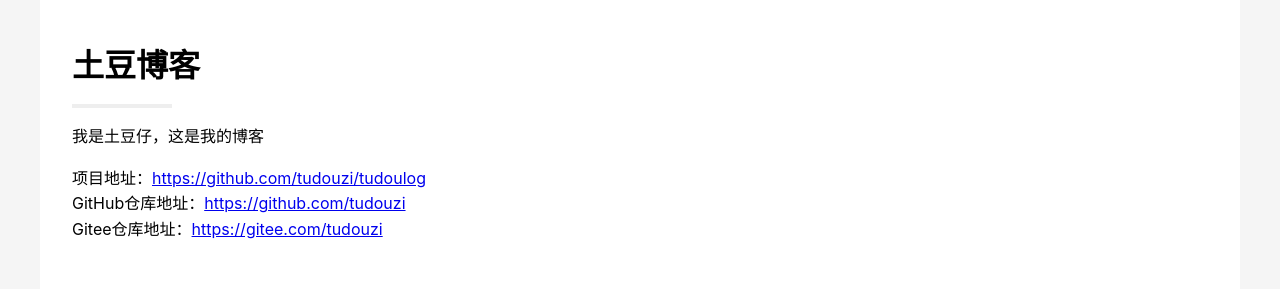
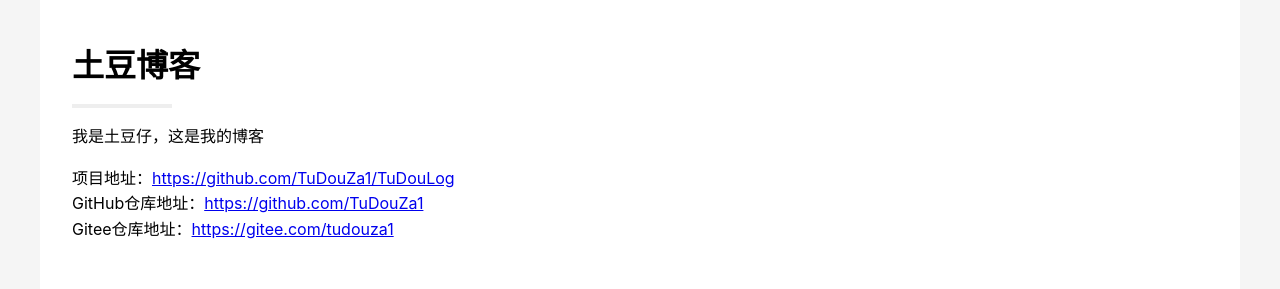
Before and after one commit to TuDouZa1/TuDouLog, a plain HTML site: page index.html in a window 1280 px wide. Shown: the top 289 px of the page. Drawn offline with Linux system fonts and the light colour scheme.

Commit message:
fix: 修正项目仓库链接地址

```diff
--- a/index.html
+++ b/index.html
@@ -24,15 +24,17 @@
           <p>我是土豆仔，这是我的博客</p>
           <p>
             项目地址：<a
-              href="https://github.com/tudouzi/tudoulog"
+              href="https://github.com/TuDouZa1/TuDouLog"
               target="_blank"
-              >https://github.com/tudouzi/tudoulog</a
+              >https://github.com/TuDouZa1/TuDouLog</a
             ><br />
-            GitHub仓库地址：<a href="https://github.com/tudouzi" target="_blank"
-              >https://github.com/tudouzi</a
+            GitHub仓库地址：<a
+              href="https://github.com/TuDouZa1"
+              target="_blank"
+              >https://github.com/TuDouZa1</a
             ><br />
-            Gitee仓库地址：<a href="https://gitee.com/tudouzi" target="_blank"
-              >https://gitee.com/tudouzi</a
+            Gitee仓库地址：<a href="https://gitee.com/tudouza1" target="_blank"
+              >https://gitee.com/tudouza1</a
             ><br />
           </p>
         </div>
```
